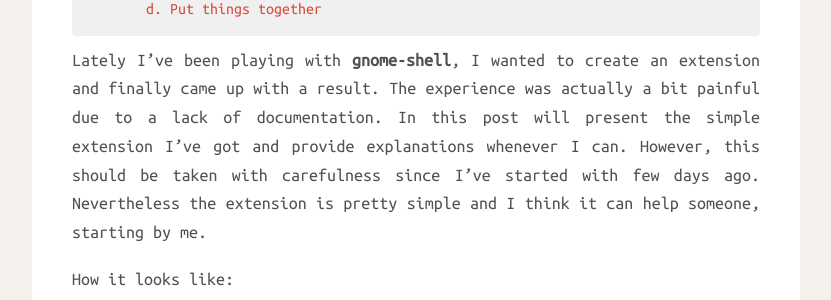
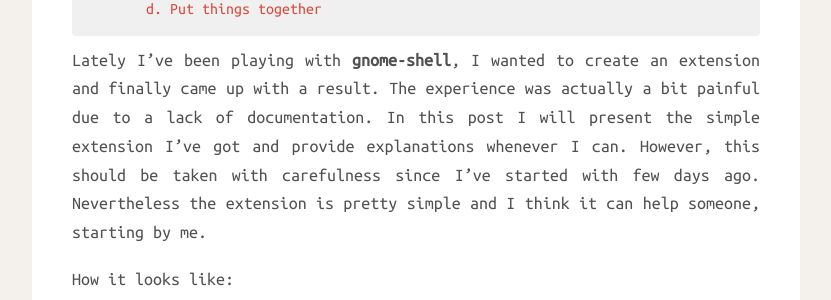
Before and after one commit to TheWeirdDev/theweirddev.github.io, a Jekyll site: the page built from _posts/2016-01-06-tw-gnome-shell.markdown, in a window 1280 px wide and 900 px high, scrolled down 385 px. Shown: the part 209-509 px from the top of the window, without its empty margins (224-1055 px from the left). Built offline with Jekyll 4.4.1, drawn with Linux system fonts in a browser that asks for light colours; nearby versions of some CDN libraries; comment, search, counter and statistics services are not loaded.

```diff
--- a/_posts/2016-01-06-tw-gnome-shell.markdown
+++ b/_posts/2016-01-06-tw-gnome-shell.markdown
@@ -10,7 +10,7 @@ description: Display in the top panel data retrieved from a web site.
 
 Lately I've been playing with __gnome-shell__, I wanted to create an extension and finally came up with a result.
 The experience was actually a bit painful due to a lack of documentation.
-In this post will present the simple extension I've got and provide explanations whenever I can.
+In this post I will present the simple extension I've got and provide explanations whenever I can.
 However, this should be taken with carefulness since I've started with few days ago. Nevertheless the
 extension is pretty simple and I think it can help someone, starting by me.
 
```
